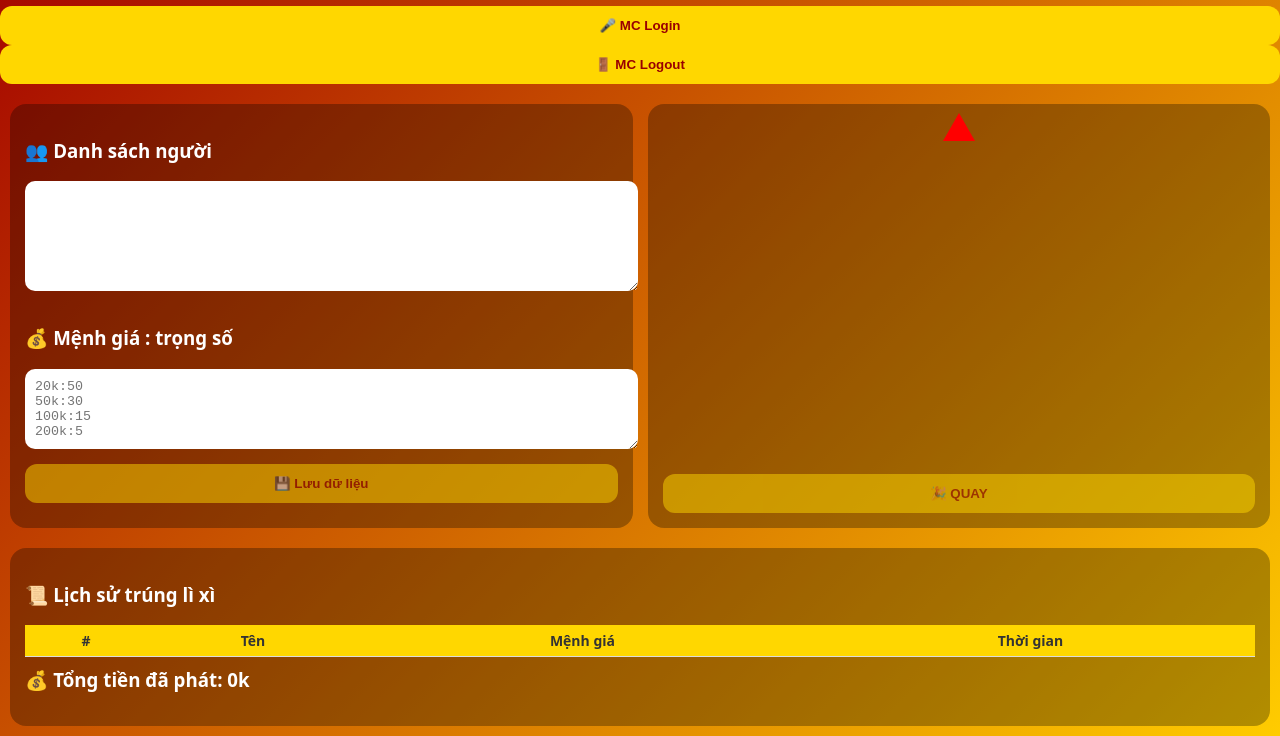
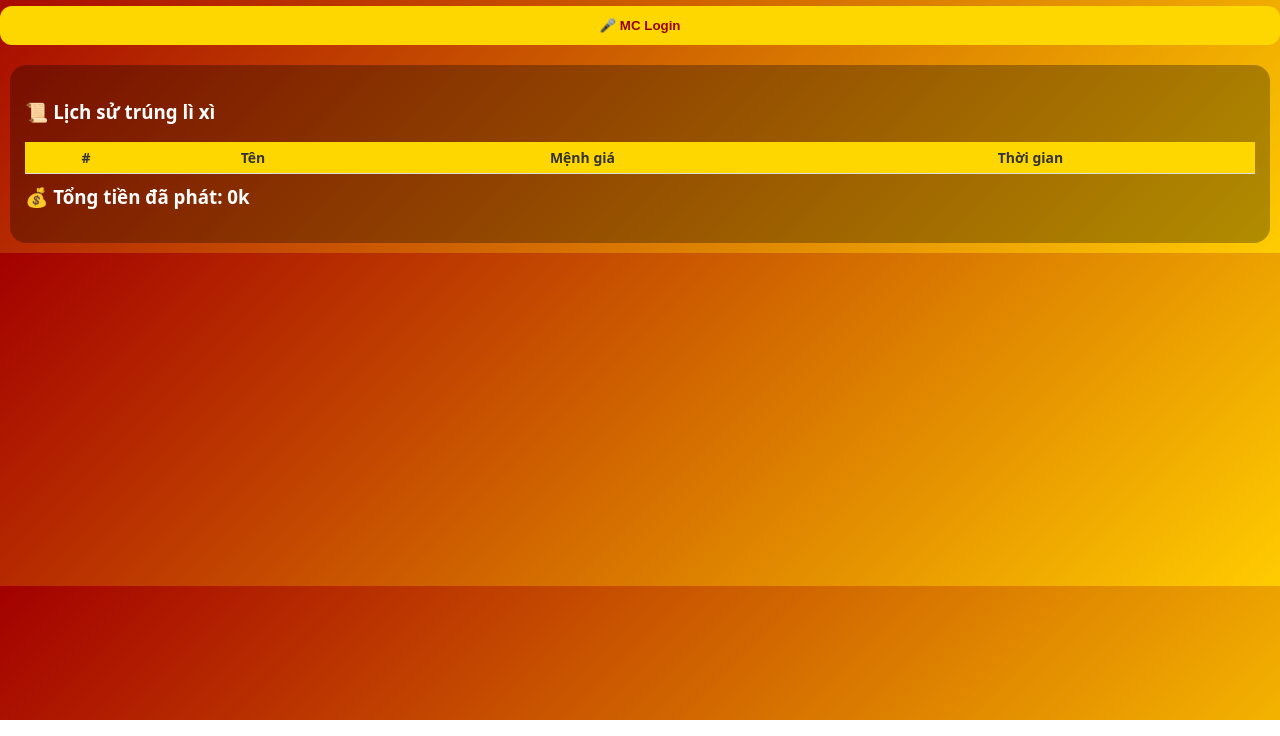
Before and after one commit to nguyenkhoi2202/tet-2026, a plain HTML site: page index.html in a window 1280 px wide. Shown: the part 80-816 px from the top of the page. Drawn offline with nearby package versions, Linux system fonts and the light colour scheme.

Commit message:
push code

```diff
--- a/index.html
+++ b/index.html
@@ -103,6 +103,10 @@ th { background: #ffd700; }
     opacity: 0.5;
 }
 
+.mc-hidden {
+    display: none !important;
+}
+
 .mai {
     position: fixed;
     top: -50px;
@@ -119,10 +123,12 @@ th { background: #ffd700; }
 
 <h1>🎊 Quay Lì Xì Đầu Năm 🎊</h1>
 <div style="text-align:center;margin-bottom:10px">
-    <button onclick="document.getElementById('mcModal').style.display='flex'">
+    <button id="btnLogin" onclick="document.getElementById('mcModal').style.display='flex'">
         🎤 MC Login
     </button>
-    <button onclick="logoutMC()">🚪 MC Logout</button>
+    <button id="btnLogout" onclick="logoutMC()" style="display:none" class="btn danger">
+        Đăng xuất MC
+    </button>
 </div>
 <div class="modal" id="mcModal">
     <div class="modal-content">
@@ -132,19 +138,15 @@ th { background: #ffd700; }
     </div>
 </div>
 
-<div class="container">
+<div class="container mc-config">
     <div class="panel">
         <h3>👥 Danh sách người</h3>
         <textarea id="names" rows="6"></textarea>
 
         <h3>💰 Mệnh giá : trọng số</h3>
-        <textarea id="amounts" rows="4"
-placeholder="20k:50
-50k:30
-100k:15
-200k:5"></textarea>
+        <textarea id="amounts" rows="4"></textarea>
 
-        <button class="mc-only" onclick="saveData()">💾 Lưu dữ liệu</button>
+        <button onclick="saveData()">💾 Lưu dữ liệu</button>
     </div>
 
     <div class="panel">
@@ -152,9 +154,10 @@ placeholder="20k:50
             <div id="pointer"></div>
             <canvas id="wheelCanvas" width="350" height="350"></canvas>
         </div>
-        <button class="mc-only" onclick="spinWheel()">🎉 QUAY</button>
+        <button onclick="spinWheel()">🎉 QUAY</button>
     </div>
 </div>
+
 
 <div class="container">
     <div class="panel">
@@ -194,6 +197,14 @@ const amountsInput = document.getElementById("amounts");
 const modal = document.getElementById("modal");
 const drum = document.getElementById("drum");
 const win = document.getElementById("win");
+const DEFAULT_AMOUNTS = [
+    { value: "10k", weight: 27 },
+    { value: "20k", weight: 49 },
+    { value: "50k", weight: 16 },
+    { value: "100k", weight: 7 },
+    { value: "200k", weight: 1 }
+];
+
 
 let wheel;
 let names = [];
@@ -223,10 +234,22 @@ function checkMC() {
 }
 
 function applyMCRole() {
-    document.querySelectorAll(".mc-only").forEach(btn => {
-        btn.classList.toggle("mc-locked", !isMC);
-    });
+    const config = document.querySelector(".mc-config");
+    const btnLogin = document.getElementById("btnLogin");
+    const btnLogout = document.getElementById("btnLogout");
+
+    if (isMC) {
+        config.classList.remove("mc-hidden");
+        btnLogin.style.display = "none";
+        btnLogout.style.display = "inline-block";
+    } else {
+        config.classList.add("mc-hidden");
+        btnLogin.style.display = "inline-block";
+        btnLogout.style.display = "none";
+    }
 }
+
+
 
 function loginMC() {
     const input = document.getElementById("mcPassword").value;
@@ -243,6 +266,13 @@ function loginMC() {
 
 function logoutMC() {
     localStorage.removeItem("mc_auth");
+
+    localStorage.removeItem("history");
+
+    history = [];
+
+    renderHistory();
+
     location.reload();
 }
 
@@ -258,16 +288,56 @@ function loadData() {
     renderHistory();
 }
 
+function useDefaultAmounts() {
+    weightedAmounts = [];
+    DEFAULT_AMOUNTS.forEach(item => {
+        for (let i = 0; i < item.weight; i++) {
+            weightedAmounts.push(item.value);
+        }
+    });
+
+    // Optional: hiển thị default lên UI cho MC thấy
+    amountsInput.value = DEFAULT_AMOUNTS
+        .map(i => `${i.value}:${i.weight}`)
+        .join("\n");
+}
+
+
 /* ---------- WEIGHT ---------- */
 function buildWeightedAmounts() {
     weightedAmounts = [];
-    amountsInput.value.split("\n").forEach(line => {
+
+    const lines = amountsInput.value
+        .split("\n")
+        .map(l => l.trim())
+        .filter(Boolean);
+
+    // Nếu không nhập gì → dùng default
+    if (lines.length === 0) {
+        useDefaultAmounts();
+        return;
+    }
+
+    lines.forEach(line => {
         if (!line.includes(":")) return;
+
         let [val, w] = line.split(":");
-        w = parseInt(w) || 1;
-        for (let i=0;i<w;i++) weightedAmounts.push(val);
+        val = val.trim();
+        w = parseInt(w);
+
+        if (!val || isNaN(w) || w <= 0) return;
+
+        for (let i = 0; i < w; i++) {
+            weightedAmounts.push(val);
+        }
     });
+
+    // Nếu tất cả dòng đều sai → fallback default
+    if (weightedAmounts.length === 0) {
+        useDefaultAmounts();
+    }
 }
+
 
 /* ---------- WHEEL ---------- */
 function buildWheel() {
```
